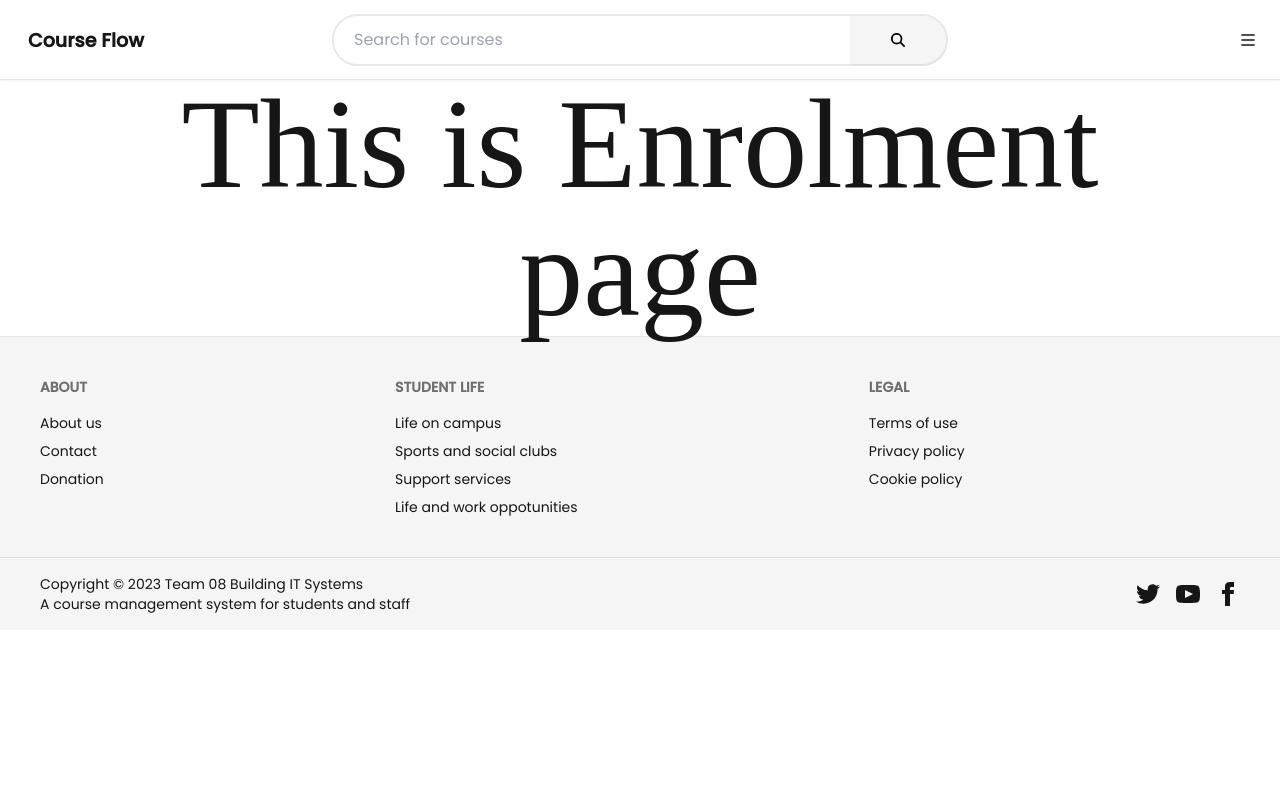
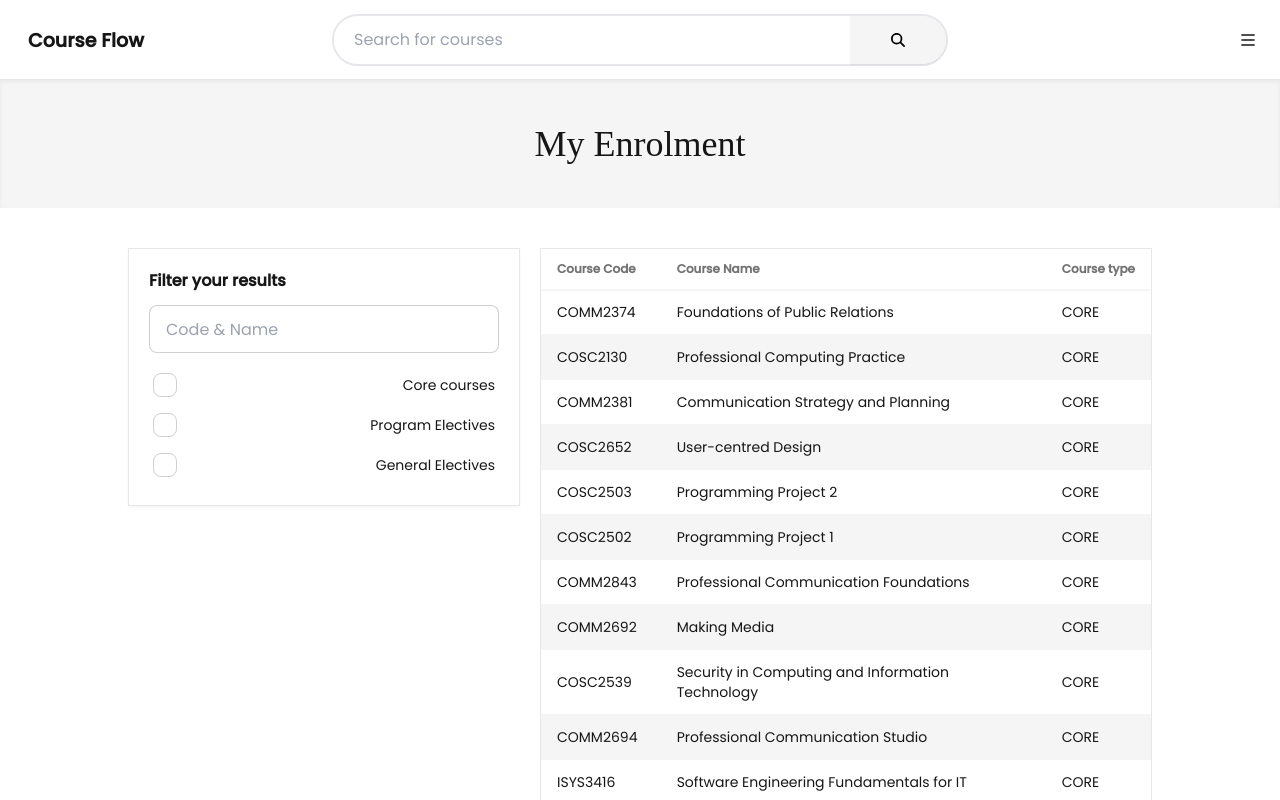
Before and after one commit to ThaiHoangDang/course-flow, a React (Create React App) app: page /enrolment in a window 1280 px wide. Shown: the top 800 px of the page. Built offline with nearby package versions, Linux system fonts and the light colour scheme; a web font is replaced by a local one.

Commit message:
latest stable version

```diff
--- /dev/null
+++ b/src/components/Enrolment/EnrolmentTable.jsx
@@ -0,0 +1,25 @@
+
+export default function EnrolmentTable({courses}) {
+  return (
+    <div className="overflow-x-auto bg-base-100 border-1">
+      <table className="table table-zebra">
+        <thead className="shadow-sm font-bold">
+          <tr>
+            <th>Course Code</th>
+            <th>Course Name</th>
+            <th>Course type</th>
+          </tr>
+        </thead>
+        <tbody>
+          {courses.map((course) => (
+            <tr>
+              <td>{course["code"]}</td>
+              <td>{course["name"]}</td>
+              <td>{course["type"]}</td>
+            </tr>
+          ))}
+        </tbody>
+      </table>
+    </div>
+  );
+}
--- /dev/null
+++ b/src/components/Enrolment/InfoTable.jsx
@@ -0,0 +1,20 @@
+export default function InfoTable() {
+  return (
+    <div className="form-control shadow-sm border-1 px-5 py-5 sticky top-10">
+      <p className="font-bold">Filter your results</p>
+      <input type="text" placeholder="Code & Name" className="input input-bordered w-full my-3" />
+      <label className="label cursor-pointer">
+        <input type="checkbox" className="checkbox" />
+        <span className="label-text">Core courses</span>
+      </label>
+      <label className="label cursor-pointer">
+        <input type="checkbox" className="checkbox" />
+        <span className="label-text">Program Electives</span>
+      </label>
+      <label className="label cursor-pointer">
+        <input type="checkbox" className="checkbox" />
+        <span className="label-text">General Electives</span>
+      </label>
+    </div>
+  );
+}
--- a/src/components/Header.jsx
+++ b/src/components/Header.jsx
@@ -24,8 +24,8 @@ export default function Header() {
 						<li><Link to="/course" className="h-10 p-3">Course</Link></li>
 						<li><Link to="/programs-list" className="h-10 p-3">Programs List</Link></li>
 						<li><Link to="/program" className="h-10 p-3">Program</Link></li>
-						<li><Link className="h-10 p-3">Settings</Link></li>
-						<li><Link className="h-10 p-3">Logout</Link></li>
+						<li><Link to="/enrolment" className="h-10 p-3">Enrolment</Link></li>
+						<li><Link to="/login" className="h-10 p-3">Login</Link></li>
 					</ul>
 				</div>
 			</div>
--- a/src/components/SubHeader.jsx
+++ b/src/components/SubHeader.jsx
@@ -1,7 +1,7 @@
 export default function SubHeader({name}) {
 
   return (
-    <div className="text-center px-8 lg:px-32 h-32 flex flex-wrap justify-center items-center bg-base-200">
+    <div className="text-center px-8 lg:px-32 h-32 flex flex-wrap justify-center items-center bg-base-200 shadow-inner">
       <h1 className="text-3xl md:text-4xl">{name}</h1>
     </div>
   );
--- a/src/pages/students/Enrolment.jsx
+++ b/src/pages/students/Enrolment.jsx
@@ -1,14 +1,25 @@
 import Header from "../../components/Header";
 import Footer from "../../components/Footer";
+import SubHeader from "../../components/SubHeader";
+import InfoTable from "../../components/Enrolment/InfoTable";
+import EnrolmentTable from "../../components/Enrolment/EnrolmentTable";
+
+
+import { courses } from "../../assets/tempData/courses";
 
 export default function Enrolment() {
 	return (
 		<div>
 			<Header />
-			<div className="px-8 lg:px-32">
-				<h1 className="text-9xl text-center">This is Enrolment page</h1>
-				{/* code in here */}
-			</div>
+			<SubHeader name="My Enrolment" />
+      <div className="px-8 lg:px-32 md:flex gap-5">
+        <div className="w-full md:w-72 my-10 min-w-fit">
+          <InfoTable />
+        </div>
+        <div className="flex-1 my-10">
+          <EnrolmentTable courses={courses} />
+        </div>
+      </div>
 			<Footer />
 		</div>
 	);
```
